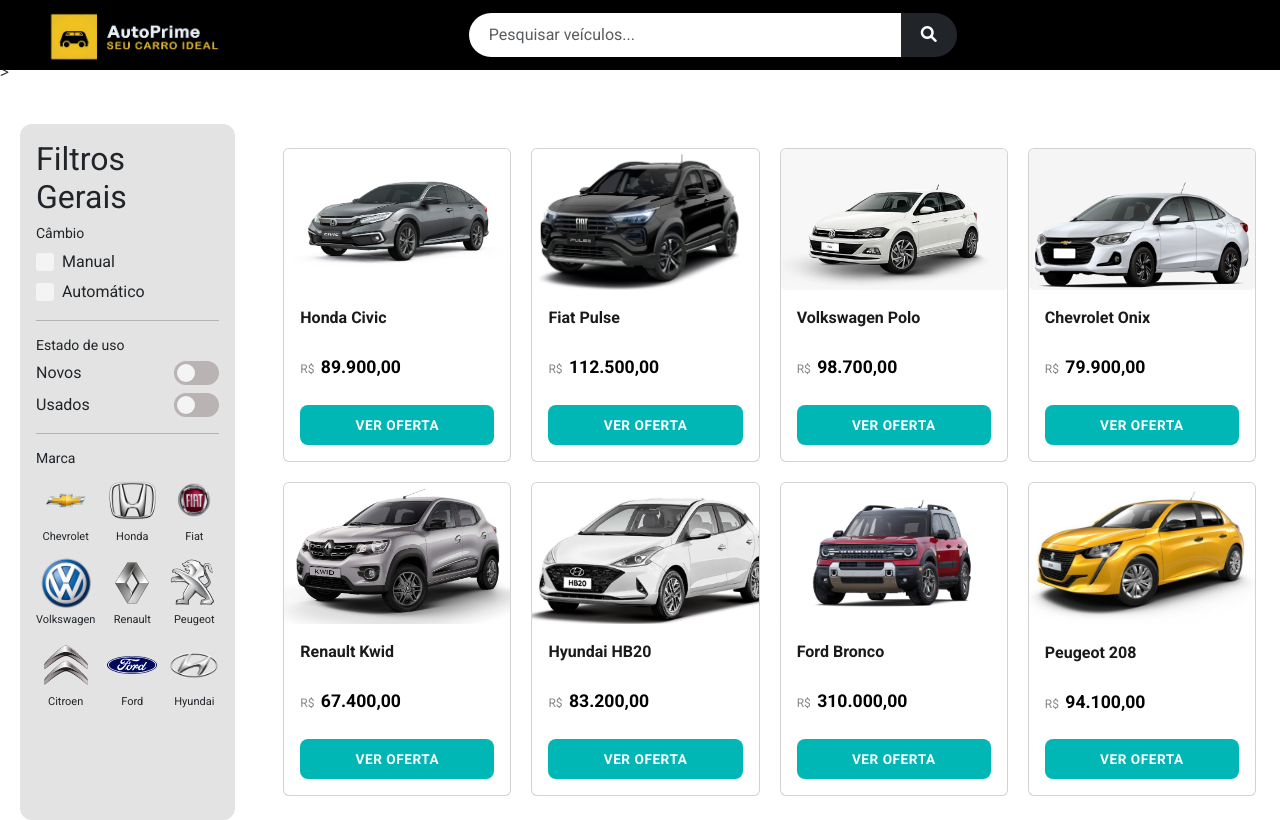
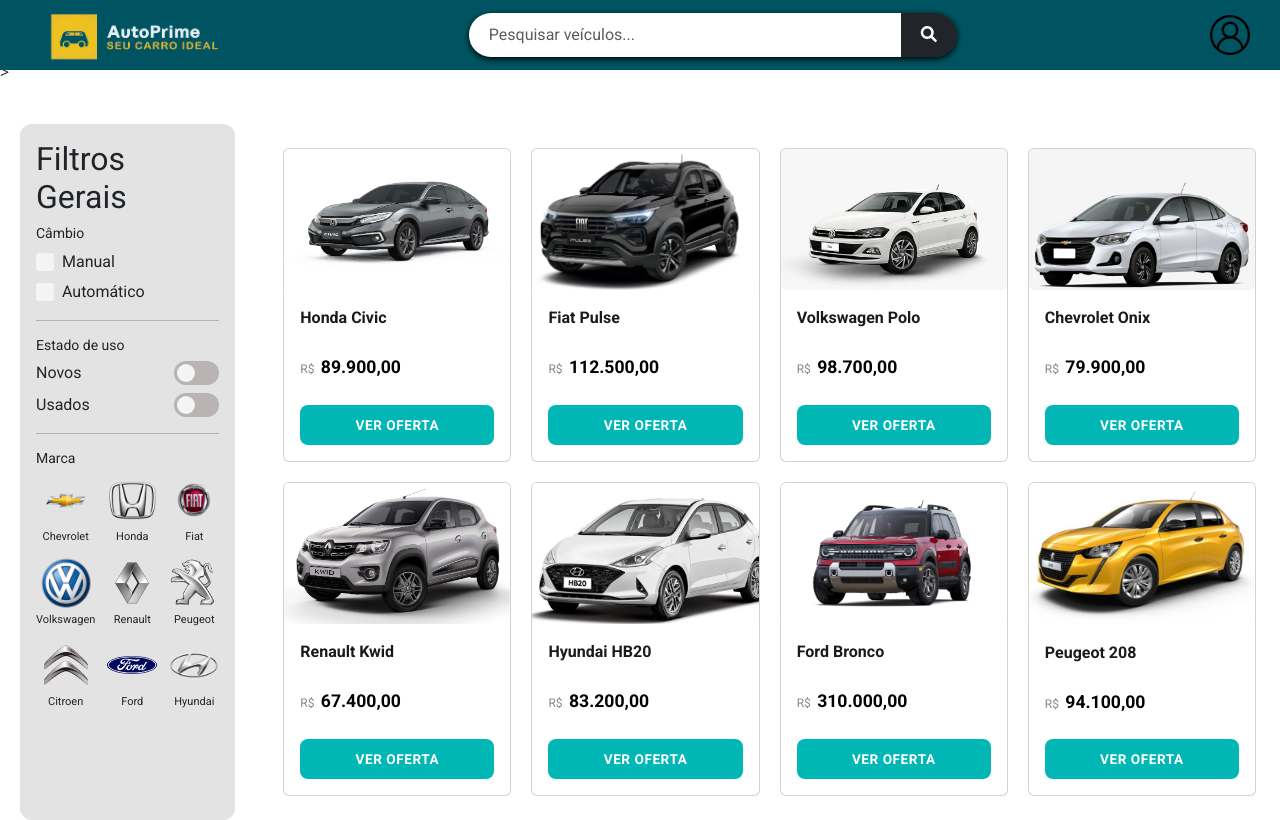
Before and after one commit to GabrielAraujo2079/Projeto-P2_Grupo9, a website: page public/index.html in a window 1280 px wide. Drawn offline with nearby package versions, Linux system fonts and the light colour scheme.

Commit message:
alteração desfeita

```diff
--- a/public/css/global.css
+++ b/public/css/global.css
@@ -16,7 +16,7 @@
     left: 0;
     width: 100%;
     height: 70px;
-    background: #000000;
+    background: #005461;
     display: flex;
     align-items: center;
     justify-content: space-between;
```
